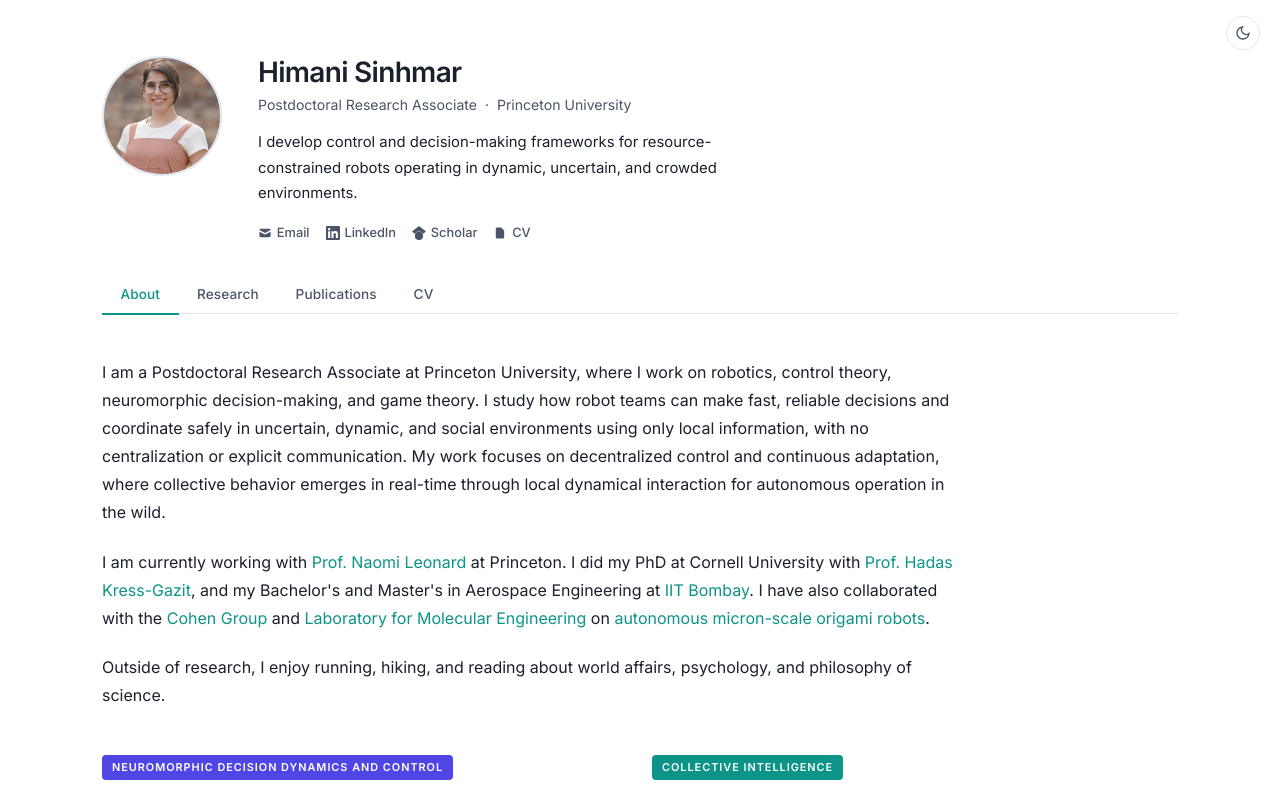
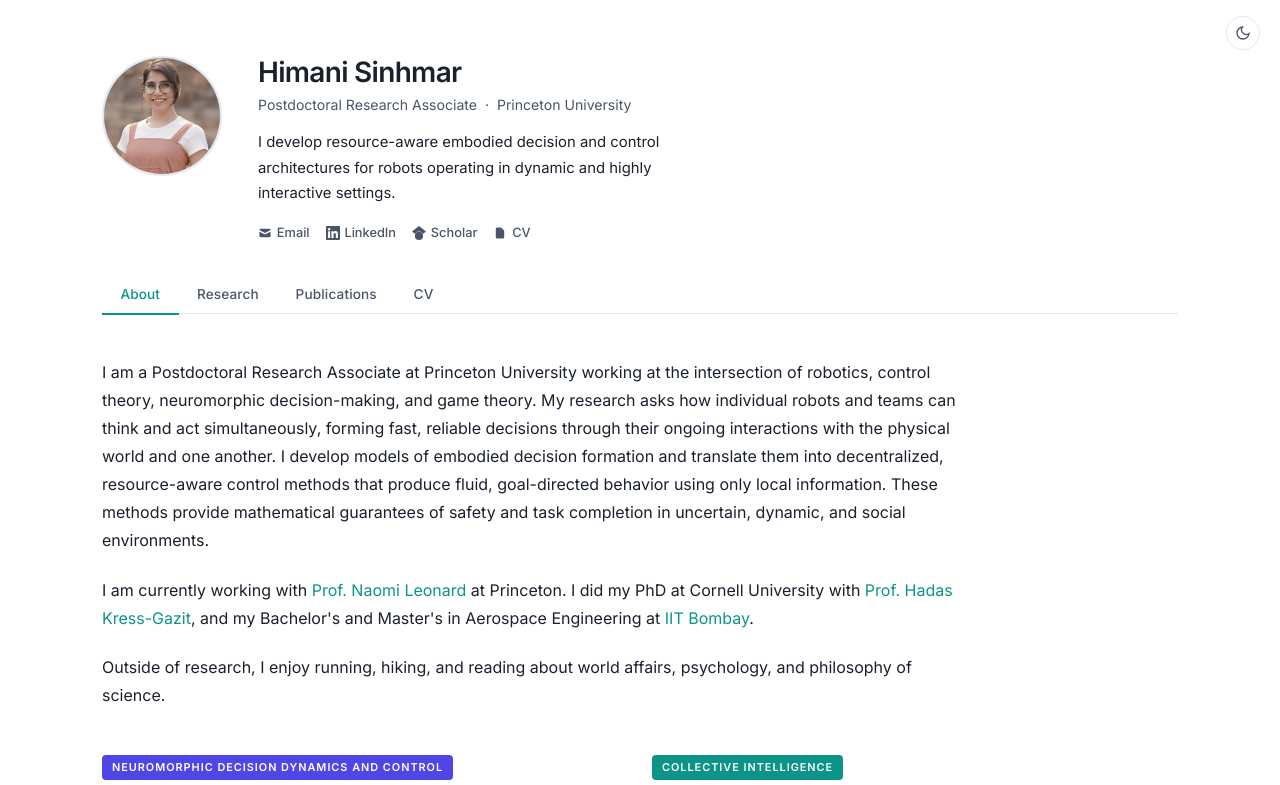
Before and after one commit to himanisinhmar/himanisinhmar.github.io, a Jekyll site: the page built from index.html, in a window 1280 px wide and 900 px high, cut to the strip 0-785 px from the top of the window. Built offline with Jekyll 4.4.1, drawn with Linux system fonts in a browser that asks for light colours; the list of posts is cut into pages by our own code.

Commit message:
Update introduction and research preamble

```diff
--- a/index.html
+++ b/index.html
@@ -18,7 +18,7 @@ title: Himani Sinhmar
       <h1 class="hero__name">Himani Sinhmar</h1>
       <p class="hero__role">Postdoctoral Research Associate &nbsp;·&nbsp; Princeton University</p>
       <p class="hero__tagline">
-        I develop control and decision-making frameworks for resource-constrained robots operating in dynamic, uncertain, and crowded environments.
+        I develop resource-aware embodied decision and control architectures for robots operating in dynamic and highly interactive settings.
       </p>
       <div class="hero__links">
         <!-- Email -->
@@ -63,7 +63,7 @@ title: Himani Sinhmar
     <!-- Bio text on top, full width -->
     <div class="about-text">
       <p class="about__vision">
-        I am a Postdoctoral Research Associate at Princeton University, where I work on robotics, control theory, neuromorphic decision-making, and game theory. I study how robot teams can make fast, reliable decisions and coordinate safely in uncertain, dynamic, and social environments using only local information, with no centralization or explicit communication. My work focuses on decentralized control and continuous adaptation, where collective behavior emerges in real-time through local dynamical interaction for autonomous operation in the wild.
+        I am a Postdoctoral Research Associate at Princeton University working at the intersection of robotics, control theory, neuromorphic decision-making, and game theory. My research asks how individual robots and teams can think and act simultaneously, forming fast, reliable decisions through their ongoing interactions with the physical world and one another. I develop models of embodied decision formation and translate them into decentralized, resource-aware control methods that produce fluid, goal-directed behavior using only local information. These methods provide mathematical guarantees of safety and task completion in uncertain, dynamic, and social environments.
       </p>
       <p class="about__vision">
         I am currently working with
@@ -72,10 +72,10 @@ title: Himani Sinhmar
         <a href="https://www.verifiablerobotics.com/people/">Prof. Hadas Kress-Gazit</a>,
         and my Bachelor's and Master's in Aerospace Engineering at
         <a href="https://www.iitb.ac.in/">IIT Bombay</a>.
-        I have also collaborated with the
+        <!-- I have also collaborated with the
         <a href="https://cohengroup.lassp.cornell.edu/">Cohen Group</a> and
         <a href="https://nlabbottcornell.weebly.com/">Laboratory for Molecular Engineering</a>
-        on <a href="https://www.nature.com/articles/s41563-024-02007-7">autonomous micron-scale origami robots</a>.
+        on <a href="https://www.nature.com/articles/s41563-024-02007-7">autonomous micron-scale origami robots</a>. -->
       </p>
       <p class="about__vision">
         Outside of research, I enjoy running, hiking, and reading about world affairs, psychology, and philosophy of science.
```
